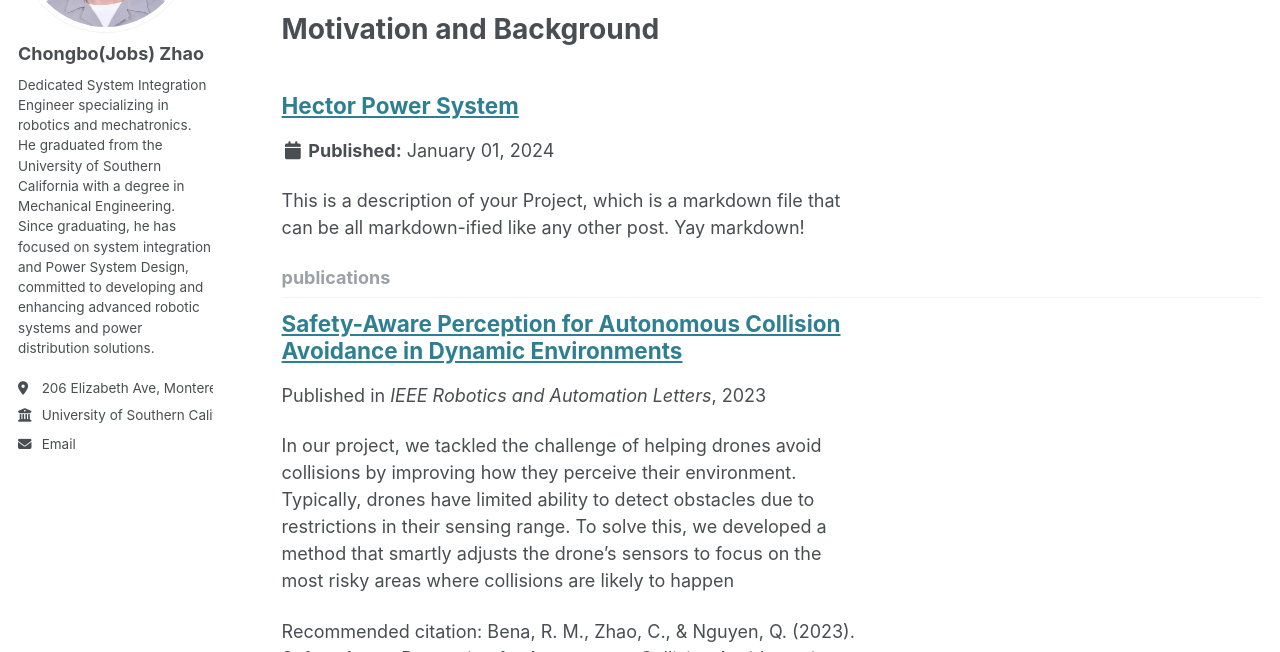
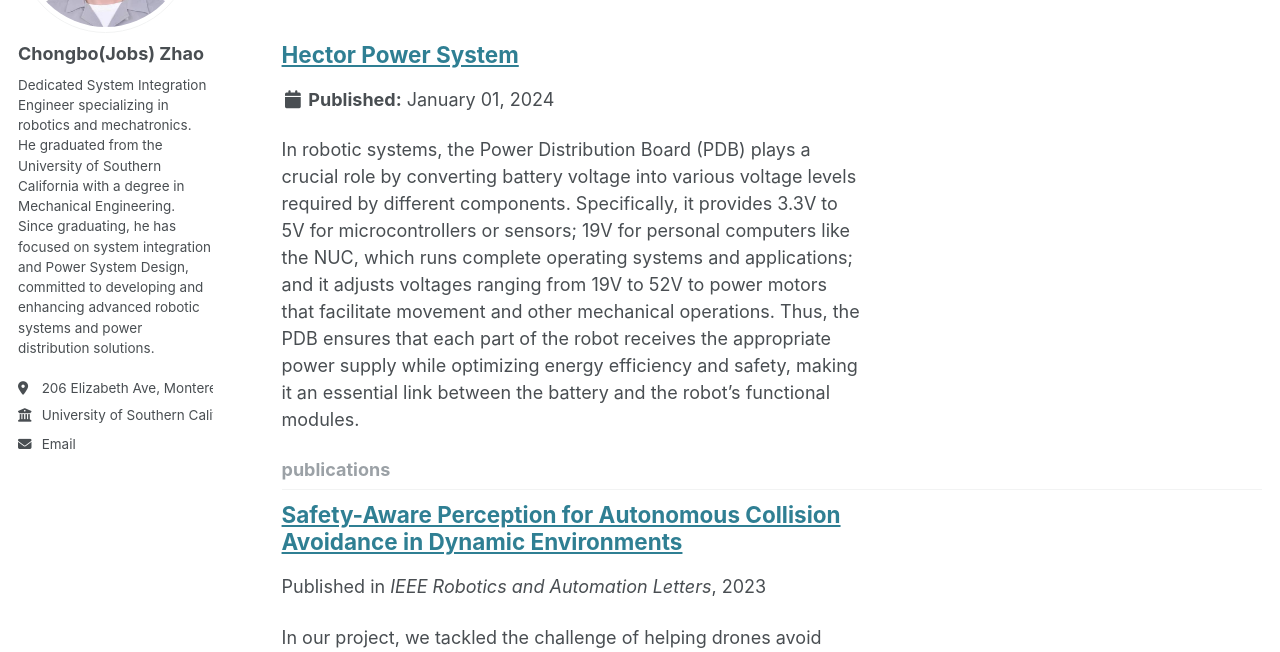
Before and after one commit to jobsZhao99/jobsZhao99.github.io, a Jekyll site: the page built from _pages/collection-archive.html, in a window 1280 px wide and 900 px high, scrolled down 1533 px, cut to the strip 248-900 px from the top of the window. Built offline with Jekyll 4.4.1, drawn with Linux system fonts in a browser that asks for light colours.

Commit message:
before PDB

```diff
--- /dev/null
+++ b/_projects/2024-01-01-Hector-Power-System-Designer.md
@@ -0,0 +1,11 @@
+---
+title: "Hector Power System"
+collection: projects
+type: "Project"
+permalink: /projects/2024-01-01-Hector-Power-System
+venue: "Laser Robotics， Los Angeles, California"
+date: 2024-01-01
+location: "Los Angeles, California"
+---
+
+In robotic systems, the Power Distribution Board (PDB) plays a crucial role by converting battery voltage into various voltage levels required by different components. Specifically, it provides 3.3V to 5V for microcontrollers or sensors; 19V for personal computers like the NUC, which runs complete operating systems and applications; and it adjusts voltages ranging from 19V to 52V to power motors that facilitate movement and other mechanical operations. Thus, the PDB ensures that each part of the robot receives the appropriate power supply while optimizing energy efficiency and safety, making it an essential link between the battery and the robot's functional modules.
--- a/_projects/Hector-Power-System-Designer.md
+++ /dev/null
@@ -1,11 +0,0 @@
----
-title: "Hector Power System"
-collection: projects
-type: "Project"
-permalink: /projects/Hector-Power-System
-venue: "Laser Robotics， Los Angeles, California"
-date: 2024-01-01
-location: "Los Angeles, California"
----
-
-This is a description of your Project, which is a markdown file that can be all markdown-ified like any other post. Yay markdown!
```
Also changed, not shown: _projects/2022-11-01-Automatic-Product-Placement-Robot-System.md (renamed from _projects/Automatic-Product-Placement-Robot-System.md, +2 -1 lines).
